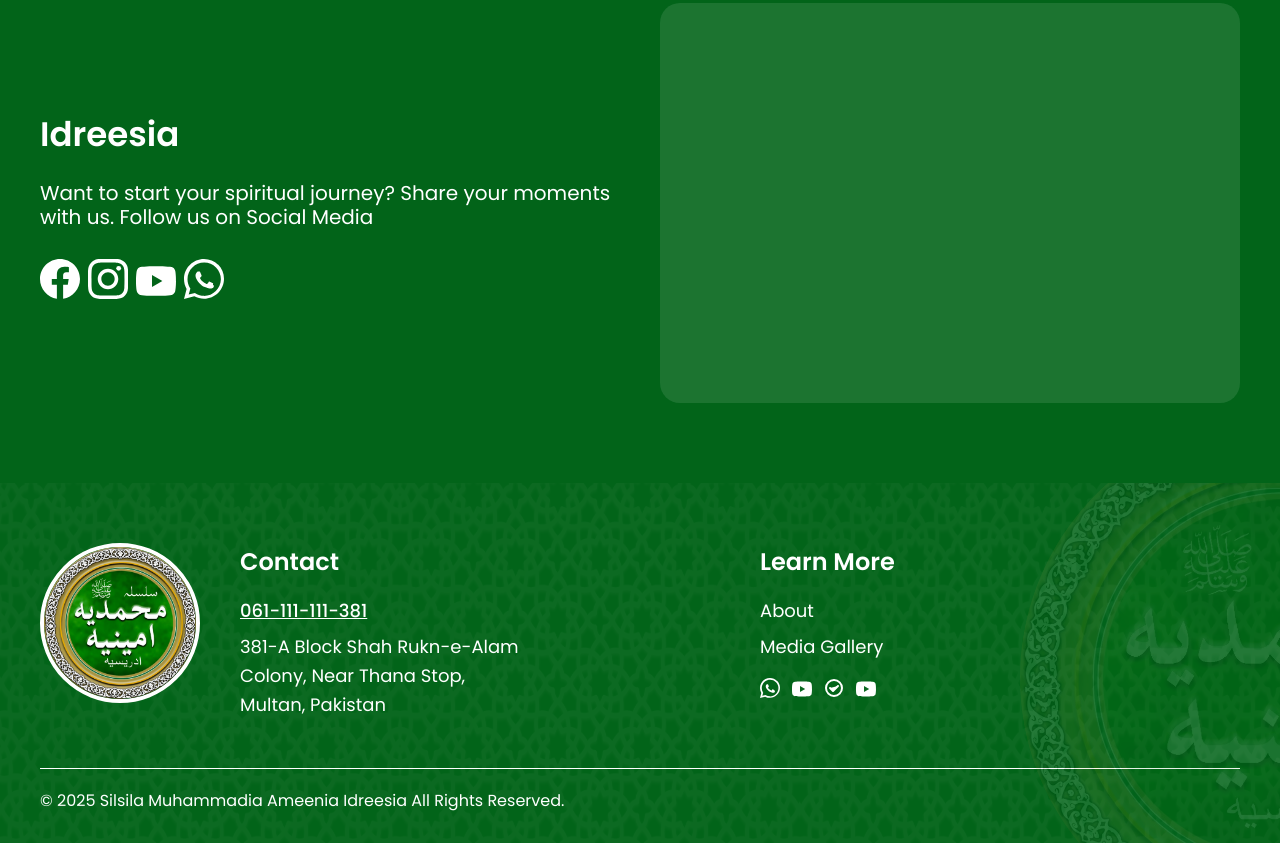
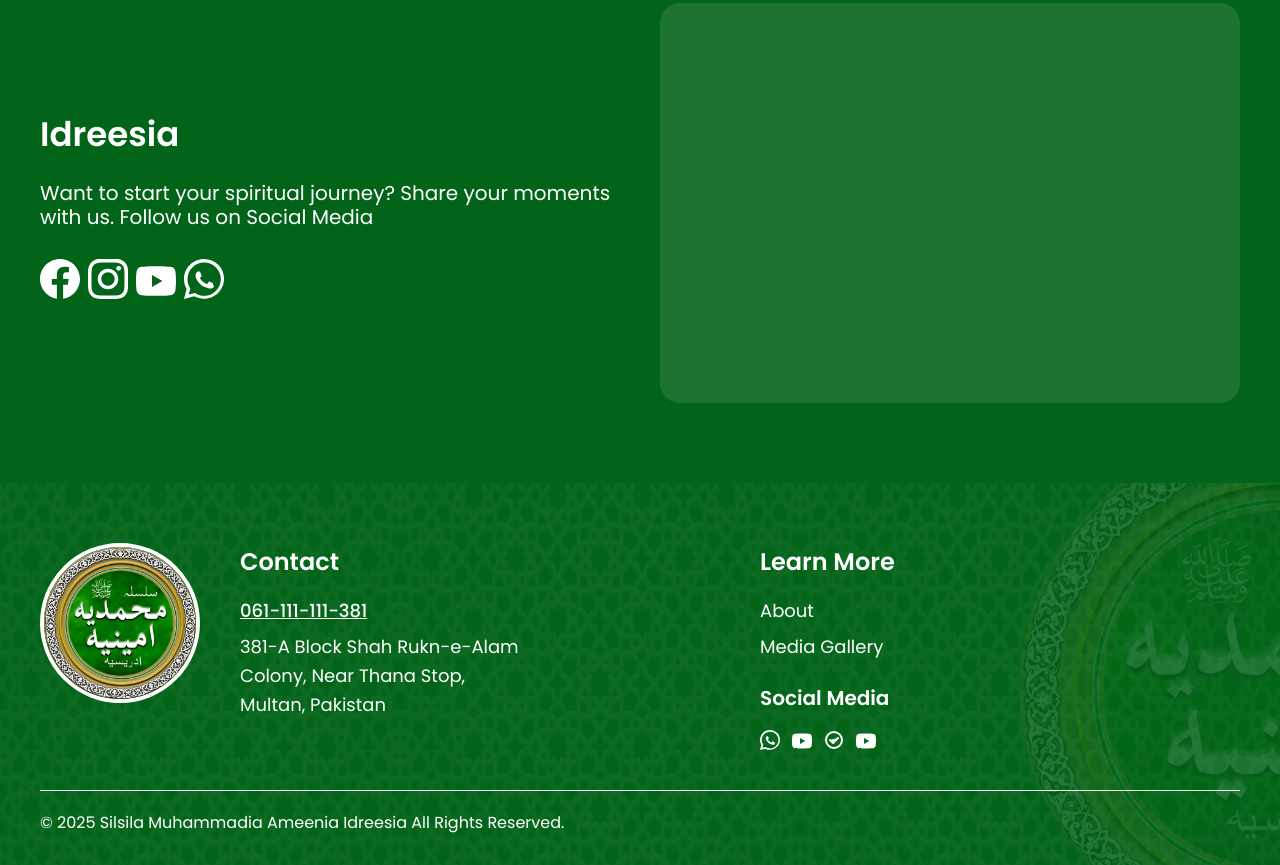
Before and after one commit to MMMustafakamran/FigmaToCode, a plain HTML site: page index.html in a window 1280 px wide. Shown: the part 4499-5364 px from the top of the page. Before the commit the page ends 5342 px from the top, so only its background shows below. Drawn offline with Linux system fonts and the light colour scheme.

Commit message:
footer final index page

```diff
--- a/index.html
+++ b/index.html
@@ -257,6 +257,7 @@
                     <p><a href="#">Media Gallery</a></p>
 
                     <!-- Social Media Icons below Media Gallery -->
+                    <h4>Social Media</h4>
                     <div class="social-icons-footer">
                         <a href="#" aria-label="WhatsApp">
                             <svg width="20" height="20" viewBox="0 0 20 20" fill="white" xmlns="http://www.w3.org/2000/svg">
--- a/styles.css
+++ b/styles.css
@@ -646,6 +646,13 @@ button {
     opacity: 0.7;
 }
 
+.footer-learn-more h4 {
+    font-size: 20px;
+    font-weight: 600;
+    margin: 20px 0 10px 0;
+    color: var(--color-white);
+}
+
 .social-icons-footer {
     display: flex;
     gap: 12px;
```
